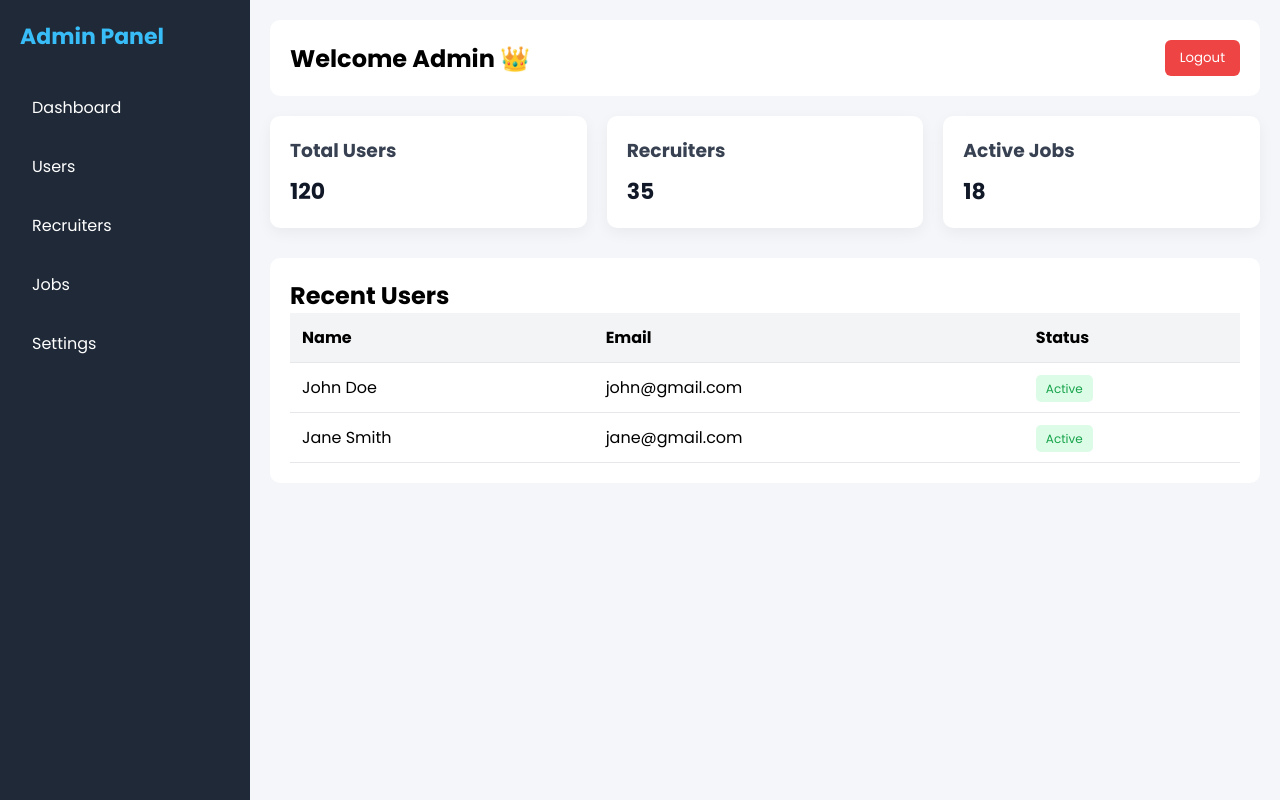
After one commit to Manjila-create/ai-recruitment-system, a Flask app: page /admin in a window 1280 px wide. The commit adds this page. Run offline with Flask 3, Linux system fonts and the light colour scheme.

Commit message:
added admin login page

```diff
--- a/backend/app.py
+++ b/backend/app.py
@@ -1,18 +1,40 @@
-from flask import Flask, render_template
+from flask import Flask, render_template, request, jsonify, url_for
 
 app = Flask(__name__)
 
 @app.route('/')
+def home():
+    return render_template('login.html')
+
+
+@app.route('/login', methods=['POST'])
 def login():
-    return render_template('login.html')
+    data = request.get_json()
+    email = data.get("email")
+    password = data.get("password")
+
+    # 🔥 ADMIN LOGIN (YOUR REQUIREMENT)
+    if email == "mangila.adhikari111@gmail.com" and password == "1234":
+        return jsonify({"redirect": url_for("admin")})
+
+    # fallback (optional)
+    return jsonify({"redirect": url_for("home")})
+
+
+@app.route('/admin')
+def admin():
+    return render_template("admin.html")
+
 
 @app.route('/user')
 def user():
-    return render_template('user.html')
+    return render_template("user.html")
+
 
 @app.route('/recruiter')
 def recruiter():
-    return render_template('recruiter.html')
+    return render_template("recruiter.html")
 
-if __name__ == '__main__':
+
+if __name__ == "__main__":
     app.run(debug=True)
--- /dev/null
+++ b/backend/templates/admin.html
@@ -0,0 +1,219 @@
+<!DOCTYPE html>
+<html lang="en">
+<head>
+  <meta charset="UTF-8">
+  <title>Admin Dashboard</title>
+
+  <link href="https://fonts.googleapis.com/css2?family=Poppins:wght@300;400;500;600;700&display=swap" rel="stylesheet">
+
+  <style>
+    * {
+      margin: 0;
+      padding: 0;
+      box-sizing: border-box;
+      font-family: "Poppins", sans-serif;
+    }
+
+    body {
+      background: #f4f6f9;
+      display: flex;
+    }
+
+    /* SIDEBAR */
+    .sidebar {
+      width: 250px;
+      height: 100vh;
+      background: #1f2937;
+      color: white;
+      padding: 20px;
+      position: fixed;
+    }
+
+    .sidebar h2 {
+      margin-bottom: 30px;
+      font-size: 22px;
+      color: #38bdf8;
+    }
+
+    .sidebar a {
+      display: block;
+      color: white;
+      text-decoration: none;
+      padding: 12px;
+      margin-bottom: 10px;
+      border-radius: 6px;
+      transition: 0.3s;
+    }
+
+    .sidebar a:hover {
+      background: #374151;
+    }
+
+    /* MAIN CONTENT */
+    .main {
+      margin-left: 250px;
+      padding: 20px;
+      width: 100%;
+    }
+
+    .header {
+      background: white;
+      padding: 20px;
+      border-radius: 10px;
+      margin-bottom: 20px;
+      display: flex;
+      justify-content: space-between;
+      align-items: center;
+    }
+
+    .header h1 {
+      font-size: 24px;
+    }
+
+    .logout {
+      background: #ef4444;
+      color: white;
+      padding: 8px 15px;
+      border: none;
+      border-radius: 6px;
+      cursor: pointer;
+    }
+
+    /* CARDS */
+    .cards {
+      display: grid;
+      grid-template-columns: repeat(3, 1fr);
+      gap: 20px;
+    }
+
+    .card {
+      background: white;
+      padding: 20px;
+      border-radius: 10px;
+      box-shadow: 0 5px 15px rgba(0,0,0,0.05);
+    }
+
+    .card h3 {
+      margin-bottom: 10px;
+      color: #374151;
+    }
+
+    .card p {
+      font-size: 22px;
+      font-weight: bold;
+      color: #111827;
+    }
+
+    /* TABLE */
+    .table-section {
+      margin-top: 30px;
+      background: white;
+      padding: 20px;
+      border-radius: 10px;
+    }
+
+    table {
+      width: 100%;
+      border-collapse: collapse;
+    }
+
+    th, td {
+      padding: 12px;
+      border-bottom: 1px solid #e5e7eb;
+      text-align: left;
+    }
+
+    th {
+      background: #f3f4f6;
+    }
+
+    .status {
+      padding: 5px 10px;
+      border-radius: 5px;
+      font-size: 12px;
+    }
+
+    .active {
+      background: #dcfce7;
+      color: #16a34a;
+    }
+
+  </style>
+</head>
+
+<body>
+
+  <!-- SIDEBAR -->
+  <div class="sidebar">
+    <h2>Admin Panel</h2>
+    <a href="#">Dashboard</a>
+    <a href="#">Users</a>
+    <a href="#">Recruiters</a>
+    <a href="#">Jobs</a>
+    <a href="#">Settings</a>
+  </div>
+
+  <!-- MAIN -->
+  <div class="main">
+
+    <div class="header">
+      <h1>Welcome Admin 👑</h1>
+      <button class="logout" onclick="logout()">Logout</button>
+    </div>
+
+    <!-- CARDS -->
+    <div class="cards">
+
+      <div class="card">
+        <h3>Total Users</h3>
+        <p>120</p>
+      </div>
+
+      <div class="card">
+        <h3>Recruiters</h3>
+        <p>35</p>
+      </div>
+
+      <div class="card">
+        <h3>Active Jobs</h3>
+        <p>18</p>
+      </div>
+
+    </div>
+
+    <!-- TABLE -->
+    <div class="table-section">
+      <h2>Recent Users</h2>
+
+      <table>
+        <tr>
+          <th>Name</th>
+          <th>Email</th>
+          <th>Status</th>
+        </tr>
+
+        <tr>
+          <td>John Doe</td>
+          <td>john@gmail.com</td>
+          <td><span class="status active">Active</span></td>
+        </tr>
+
+        <tr>
+          <td>Jane Smith</td>
+          <td>jane@gmail.com</td>
+          <td><span class="status active">Active</span></td>
+        </tr>
+
+      </table>
+    </div>
+
+  </div>
+
+  <script>
+    function logout() {
+      window.location.href = "/";
+    }
+  </script>
+
+</body>
+</html>
```
Also changed, not shown: backend/templates/login.html (+31 -11 lines).
